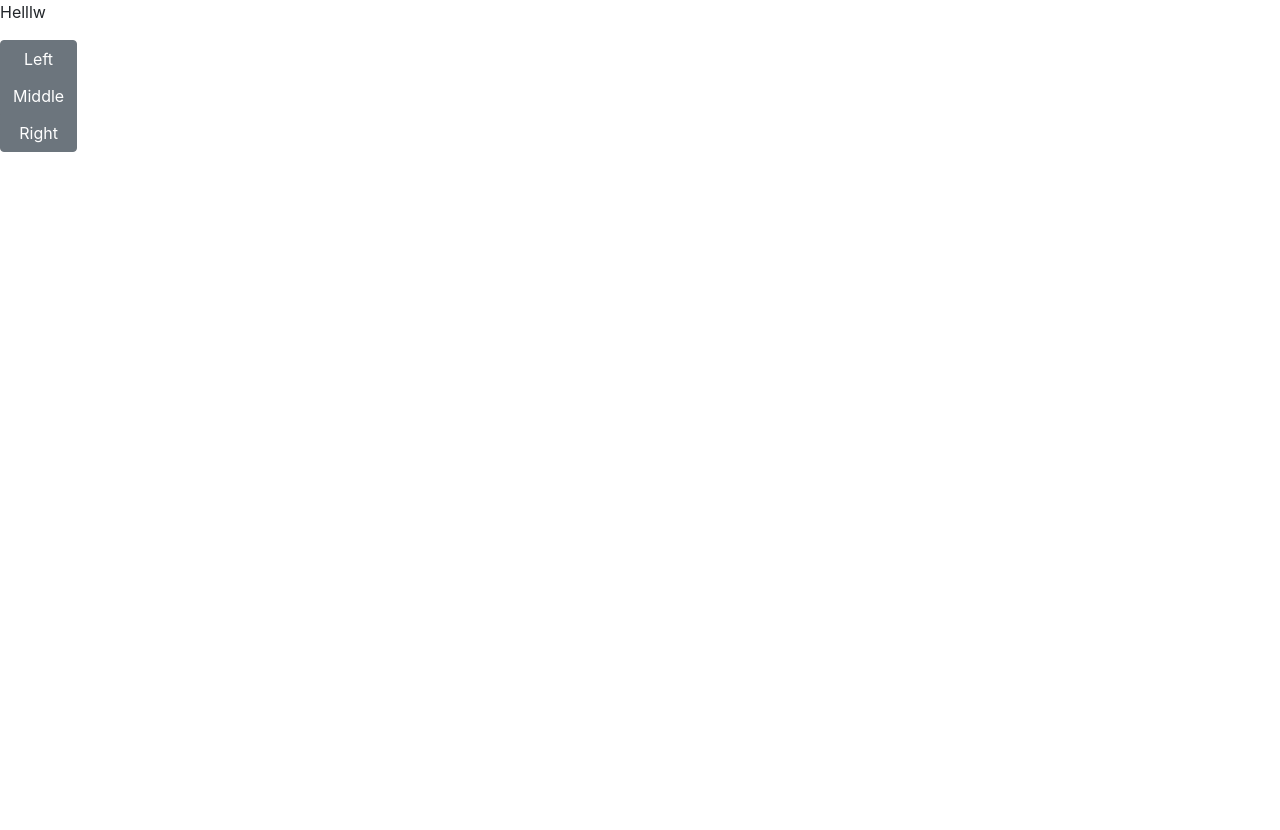
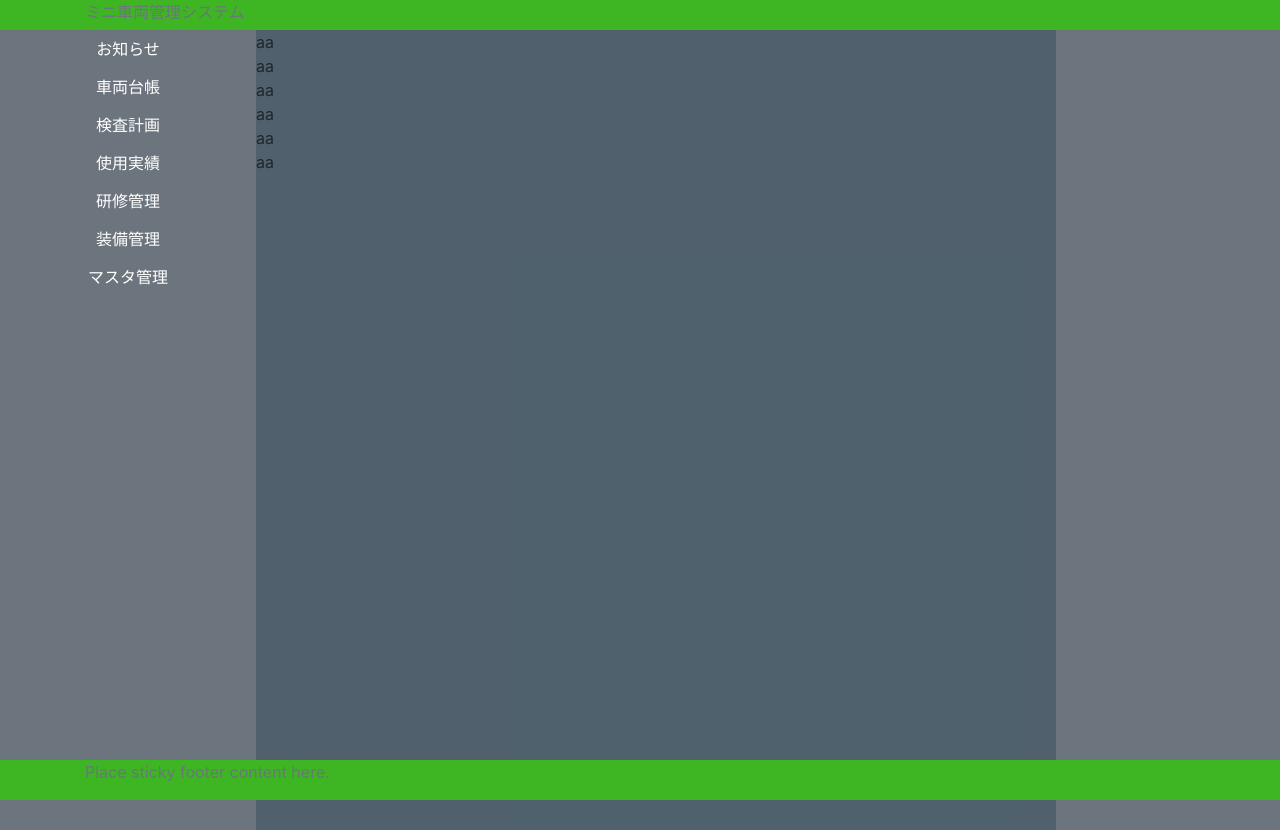
Before and after one commit to sleipnir167/mini_Design, a plain HTML site: page index.html in a window 1280 px wide. Before the commit the page ends 800 px from the top, so only its background shows below. Drawn offline with nearby package versions, Linux system fonts and the light colour scheme.

Commit message:
1st Commit

```diff
--- a/index.html
+++ b/index.html
@@ -1,25 +1,68 @@
 <!DOCTYPE html>
 <html lang="jp">
   <head>
+    <!-- BootStrapCss -->
     <link
       rel="stylesheet"
       href="https://stackpath.bootstrapcdn.com/bootstrap/4.3.1/css/bootstrap.min.css"
       integrity="sha384-ggOyR0iXCbMQv3Xipma34MD+dH/1fQ784/j6cY/iJTQUOhcWr7x9JvoRxT2MZw1T"
       crossorigin="anonymous"
     />
+    <!-- 自前css -->
+    <link rel="stylesheet" href="style.css" />
+    <!-- おまじない -->
     <meta charset="UTF-8" />
     <meta name="viewport" content="width=device-width, initial-scale=1.0" />
     <title>Document</title>
   </head>
   <body>
-    <p>Helllw</p>
 
-    <div class="btn-group-vertical" role="group" aria-label="Basic example">
-      <button type="button" class="btn btn-secondary">Left</button>
-      <button type="button" class="btn btn-secondary">Middle</button>
-      <button type="button" class="btn btn-secondary">Right</button>
+    <!-- 枠 -->
+    <div class="body-group d-flex flex-column">
+      <!-- ヘッダー -->
+      <header class="Header sticky-top">
+        <div class="container">
+          <p class="text-muted">ミニ車両管理システム</p>
+        </div>
+      </header>
+
+      <!-- 中央領域 -->
+      <div class="center-group d-flex flex-row">
+        <!-- 左側領域 -->
+        <div class="left-group d-flex flex-column">
+          <div class="button-group d-flex flex-column">
+            <button type="button" class="btn btn-secondary" class="leftG">お知らせ</button>
+            <button type="button" class="btn btn-secondary">車両台帳</button>
+            <button type="button" class="btn btn-secondary">検査計画</button>
+            <button type="button" class="btn btn-secondary">使用実績</button>
+            <button type="button" class="btn btn-secondary">研修管理</button>
+            <button type="button" class="btn btn-secondary">装備管理</button>
+            <button type="button" class="btn btn-secondary">マスタ管理</button>
+          </div>
+        </div>
+        <!-- 中央領域 -->
+        <div class="center-group d-flex flex-column align-items-stretch">
+          <div class="a">aa</div>
+          <div class="a">aa</div>
+          <div class="a">aa</div>
+          <div class="a">aa</div>
+          <div class="a">aa</div>
+          <div class="a">aa</div>
+        </div>
+      </div>
+
+      <!-- フッター -->
+      <footer class="Footer fixed-bottom">
+        <div class="container">
+          <p class="text-muted">Place sticky footer content here.</p>
+        </div>
+      </footer>
     </div>
   </body>
+
+  <!-- jQuery -->
+  <!-- //フッター -->
   <script src="https://ajax.googleapis.com/ajax/libs/jquery/3.2.1/jquery.min.js"></script>
+  <!-- Vue -->
   <script src="https://cdn.jsdelivr.net/npm/vue/dist/vue.js"></script>
 </html>
--- /dev/null
+++ b/style.scss
@@ -0,0 +1,41 @@
+html {
+  height: 100%;
+}
+html body {
+  height: 100%;
+  overflow: hidden;
+}
+
+// ヘッダー
+.Header {
+  top: 0;
+  height: 30px;
+  // width: 100%;
+  background-color: #3eb623;
+}
+
+// 中央領域
+.center-group {
+  background-color: #6c757d;
+  // 左領域
+  & .left-group {
+    height: 100vh;
+    width: 20%;
+    & .button-group {
+      & .btn-secondary {
+        border-radius: 0px;
+      }
+    }
+  }
+  // 中央領域
+  & .center-group {
+    height: 100vh;
+    width: 100vh;
+    background-color: #10334b4d;
+  }
+}
+
+// フッター
+.Footer {
+  background-color: #3eb623;
+}
```
Also changed, not shown: style.css (added), 1 other file.
